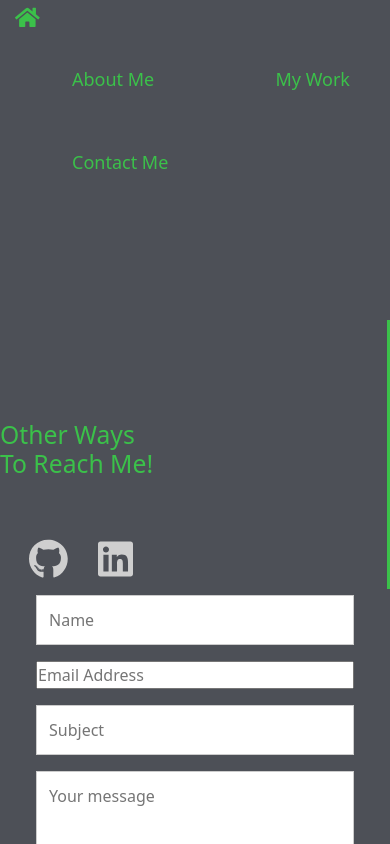
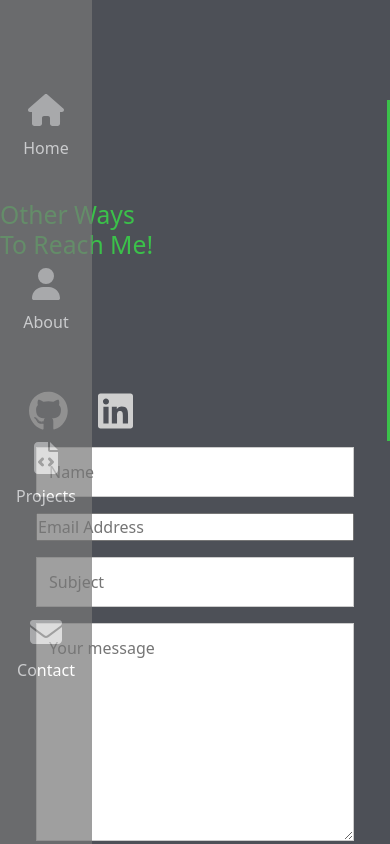
Before and after one commit to thenickgarza/react-portfolio, a React (Create React App) app: page /contactme in a window 390 px wide. Shown: the top 844 px of the page. Built offline with nearby package versions, Linux system fonts and the light colour scheme.

Commit message:
updated nav bar. Need to make Home page and Contact Me page responsive

```diff
--- /dev/null
+++ b/src/components/About/About.css
@@ -0,0 +1,47 @@
+@media screen and (max-width: 600px) {
+    .entireDiv {
+      display: flex;
+      flex-wrap: wrap;
+      padding-left: 45px
+    }
+
+    h1 {
+        margin-left: 25px;
+    }
+
+    .techIcons {
+        padding-left: 20px;
+    }
+  }
+
+  @media screen and (max-width: 900px) {
+    .entireDiv {
+      display: flex;
+      flex-wrap: wrap;
+      padding-left: 4rem;
+    }
+
+    h1 {
+        margin-left: 25px;
+    }
+
+    .techIcons {
+        padding-left: 20px;
+    }
+  }
+
+
+  @media screen and (max-width: 375px) {
+      .techIcons {
+          padding-left: 40px
+      }
+  }
+
+  @media screen and (max-width: 1419px) {
+    .techIcons {
+        padding-left: 40px
+    }
+    .entireDiv {
+        padding-left: 4rem;
+    }
+}
--- a/src/components/About/index.js
+++ b/src/components/About/index.js
@@ -9,18 +9,20 @@ import {
 } from "@fortawesome/free-brands-svg-icons";
 import profilePic from "../../assets/images/profilePic.png";
 import { motion } from 'framer-motion'
+import "./About.css";
 
 function About() {
   return (
+    <div className='entireDiv'>
     <motion.section
     initial={{opacity:0}}
     animate={{opacity: 1}}
     exit={{opacity: 0}}
     >
       <div
-        style={{ display: "flex", justifyContent: "center", marginTop: "50px" }}
+        style={{ display: "flex", flexWrap: 'wrap', justifyContent: "center", }}
       >
-        <h1 style={{ borderBottom: "solid", color: "#3BC14A" }}>
+        <h1 style={{ borderBottom: "solid", color: "#3BC14A", marginTop: '50px' }}>
           A Little About Me
         </h1>
       </div>
@@ -34,10 +36,11 @@ function About() {
         }}
       >
         <div style={{ textAlign: "center", fontSize: "20px" }}>
-          <div style={{display: "flex", justifyContent: "center"}}>
+          <div style={{display: "flex", flexWrap:'wrap', justifyContent: "center"}}>
           <h1
             style={{
               display: "flex",
+              flexWrap: 'wrap',
               justifyContent: "center",
               color: "#3BC14A",
               borderBottom: "solid"
@@ -79,6 +82,7 @@ function About() {
       <div
         style={{
           display: "flex",
+          flexWrap: 'wrap',
           justifyContent: "center",
           marginTop: "50px",
           color: "#3BC14A",
@@ -93,6 +97,7 @@ function About() {
           justifyContent: "space-evenly",
           marginTop: "50px",
         }}
+        className="techIcons"
       >
         <div
           className="icon icon-html"
@@ -126,6 +131,7 @@ function About() {
         </div>
       </div>
     </motion.section>
+    </div>
   );
 }
 
--- /dev/null
+++ b/src/components/MyWork/MyWork.css
@@ -0,0 +1,16 @@
+ .cardsBox {
+    padding-bottom: 10px;
+    display: inline-flex;
+    flex-wrap: wrap;
+    justify-content: space-evenly;
+    margin-left: 6rem;
+    row-gap: 20px;
+    column-gap: 20px;
+    margin-left: 7rem;
+    width: fit-content;
+ }
+ /* @media screen and (max-width: 1300px) {
+     .cardsBox {
+         margin-left: 30rem;
+     }
+ }  */
--- a/src/components/MyWork/index.js
+++ b/src/components/MyWork/index.js
@@ -8,6 +8,7 @@ import Homepage from "../../assets/images/Homepage.png";
 import WeatherApp from "../../assets/images/WeatherApp.png";
 import { motion } from "framer-motion";
 import "@fontsource/bodoni-moda";
+import './MyWork.css';
 
 function MyWork() {
   return (
@@ -18,17 +19,14 @@ function MyWork() {
     >
       <div style={{display: "flex", justifyContent: "center"}}>
       <h2
-        style={{borderBottom: "solid", color: "#3BC14A", marginBottom: "50px" }}
+        style={{borderBottom: "solid", color: "#3BC14A", marginBottom: "50px", marginTop: '2rem' }}
       >
         My Projects
       </h2>
       </div>
       <div
-        style={{
-          display: "flex",
-          flexWrap: "wrap",
-          justifyContent: "space-evenly",
-        }}
+
+        className="cardsBox"
       >
         <Card
           className="card"
@@ -59,7 +57,7 @@ function MyWork() {
 
         <Card
           className="card"
-          style={{ width: "18rem", backgroundColor: "rgb(207, 207, 207)" }}
+          style={{ width: "18rem", backgroundColor: "rgb(207, 207, 207)", marginTop: 'auto' }}
         >
           <Card.Img variant="top" src={Homepage} />
           <Card.Body>
--- /dev/null
+++ b/src/components/Nav/Nav.css
@@ -0,0 +1,79 @@
+ a {
+     margin-top: 4.5rem;
+ }
+
+.navbar2 {
+    margin: 0;
+    padding: 0;
+    height: 100%;
+    text-align: center;
+    background-color: #4D5057;
+    opacity: 0.7;
+    position: fixed;
+    z-index: 10;
+}
+
+.navbar ul {
+    height: 100vh;
+    width: 5rem;
+    display: flex;
+    flex-direction: column;
+    justify-content: center;
+}
+
+.navbar ul li {
+    height: 5rem;
+    text-decoration: none;
+    color: white;
+}
+
+.navbar i {
+    color: #ee5b18;
+}
+
+.navbar span {
+    height: 100%;
+}
+
+.navbar .nav_text {
+    display: none;
+}
+
+.navbar .span_link:hover i {
+    display: none;
+}
+.navbar .span_link:hover .nav_text {
+    display: block;
+    color: bisque;
+    font-weight: 900;
+    text-decoration: none;
+    margin-top: 15%;
+}
+
+.navbar a {
+    color: #ee5b18;
+}
+
+.navbar a:hover {
+    color: bisque;
+    opacity: 1;
+    text-decoration: none;
+
+}
+
+@media (max-width: 414px) {
+
+    .navbar ul {
+        width: 3rem;
+    }
+
+    .navbar .span_link:hover .nav_text {
+        display: none;
+    }
+
+    .navbar .span_link:hover i {
+        display: block;
+        color: bisque;
+    }
+
+}
--- a/src/components/Nav/index.js
+++ b/src/components/Nav/index.js
@@ -1,6 +1,6 @@
-import React from "react";
-import { FaHome } from "react-icons/fa";
-import { Link } from "react-router-dom";
+// import React from "react";
+// import { FaHome } from "react-icons/fa";
+// import { Link } from "react-router-dom";
 // import { useEffect, useState } from "react";
 
 // const textArray1 = ["Hi!", "Welcome!", "Hola!"];
@@ -40,43 +40,124 @@ import { Link } from "react-router-dom";
   //   setInterval(timer, 7000);
   // })
 
-const Nav = () => {
-  return (
-    <header className="flex-row">
-      <h2>
-        <a
-          className="home-name"
-          href="/"
-          style={{ color: "#3bc14a", marginLeft: "15px" }}
-        ><Link to="/react-portfolio" style={{ color: "#3bc14a" }}><FaHome /></Link>
-        </a>
-      </h2>
-      <nav>
-        <ul className="flex-row">
-          <li className="mx-2">
-            <a className="nav-text" href="/about" style={{ color: "#3bc14a" }}><Link to="/about" style={{ color: "#3bc14a" }}>
-            About Me</Link>
-            </a>
-          </li>
-          <li className="mx-2">
-            <a className="nav-text" href="/mywork" style={{ color: "#3bc14a" }}><Link to="/mywork" style={{ color: "#3bc14a" }}>My Work</Link>
-            </a>
-          </li>
-          <li className="mx-2">
-            <a
-              className="nav-text"
-              href="/contactme"
-              style={{ color: "#3bc14a" }}
-            ><Link to="/contactme" style={{ color: "#3bc14a" }}>Contact Me</Link>
-            </a>
-          </li>
-        </ul>
-      </nav>
+// const Nav = () => {
+//   return (
+//     <header className="flex-row">
+//       <h2>
+//         <a
+//           className="home-name"
+//           href="/"
+//           style={{ color: "#3bc14a", marginLeft: "15px" }}
+//         ><Link to="/react-portfolio" style={{ color: "#3bc14a" }}><FaHome /></Link>
+//         </a>
+//       </h2>
+//       <nav>
+//         <ul className="flex-row">
+//           <li className="mx-2">
+//             <a className="nav-text" href="/about" style={{ color: "#3bc14a" }}><Link to="/about" style={{ color: "#3bc14a" }}>
+//             About Me</Link>
+//             </a>
+//           </li>
+//           <li className="mx-2">
+//             <a className="nav-text" href="/mywork" style={{ color: "#3bc14a" }}><Link to="/mywork" style={{ color: "#3bc14a" }}>My Work</Link>
+//             </a>
+//           </li>
+//           <li className="mx-2">
+//             <a
+//               className="nav-text"
+//               href="/contactme"
+//               style={{ color: "#3bc14a" }}
+//             ><Link to="/contactme" style={{ color: "#3bc14a" }}>Contact Me</Link>
+//             </a>
+//           </li>
+//         </ul>
+//       </nav>
 
 
 
-    </header>
+//     </header>
 
+//   );
+// };
+
+// export default Nav;
+
+
+import React from "react";
+import "./Nav.css";
+import { Link } from "react-router-dom";
+import { FontAwesomeIcon } from "@fortawesome/react-fontawesome";
+import {
+  faHouse,
+  faUser,
+  faFileCode,
+  faEnvelope,
+} from "@fortawesome/free-solid-svg-icons";
+import { faLinkedin, faGithub } from "@fortawesome/free-brands-svg-icons";
+
+const home = <FontAwesomeIcon icon={faHouse} size="2x" />;
+const about = <FontAwesomeIcon icon={faUser} size="2x" />;
+const projects = <FontAwesomeIcon icon={faFileCode} size="2x" />;
+const contact = <FontAwesomeIcon icon={faEnvelope} size="2x" />;
+const github = <FontAwesomeIcon icon={faGithub} size="2x" />;
+const linkedin = <FontAwesomeIcon icon={faLinkedin} size="2x" />;
+
+const Nav = () => {
+  return (
+    <div className="navbar2" style={{position: 'none'}}>
+      <ul className="navbar-nav" style={{height: "inherit"}}>
+        <li className="nav-item">
+          <Link to="/react-portfolio">
+            <span className="span_link">
+              <i className="home nav-link" data-hover="home" style={{color: '#CFCFCF'}}>
+                {home}
+              </i>
+              <span className="nav_text">Home</span>
+            </span>
+          </Link>
+        </li>
+        <li className="nav-item">
+          <Link to="/About">
+            <span className="span_link">
+              {" "}
+              <i className="about nav-link" style={{color: '#CFCFCF'}}>{about}</i>{" "}
+              <span className="nav_text">About</span>
+            </span>
+          </Link>
+        </li>
+        <li className="nav-item">
+          <Link to="/mywork">
+            <span className="span_link">
+              {" "}
+              <i className="projects nav-link" style={{color: '#CFCFCF'}}>{projects}</i>{" "}
+              <span className="nav_text">Projects</span>
+            </span>
+          </Link>
+        </li>
+        <li className="nav-item">
+          <Link to="/Contactme">
+            <span className="span_link">
+              {" "}
+              <i className="contact nav-link" style={{color: '#CFCFCF'}}>{contact}</i>{" "}
+              <span className="nav_text">Contact</span>
+            </span>
+          </Link>
+        </li>
+        {/* <li className="nav-item-2">
+          <a href="https://github.com/cmd0160" className="github nav-link">
+            {github}
+          </a>
+        </li>
+        <li className="nav-item-3">
+          <a
+            href="https://www.linkedin.com/in/cory-davis-803b57224/"
+            className="linkedin nav-link"
+          >
+            {linkedin}
+          </a>
+        </li> */}
+      </ul>
+    </div>
   );
 };
 
--- a/src/index.css
+++ b/src/index.css
@@ -19,15 +19,15 @@ footer {
    left: 0;
    bottom: 0;
    width: 7%;
-   height: 100%;
+   height: 100%vh;
    background-color: #4D5057;
    color: white;
    text-align: center;
 }
 
 html {
-  width: 100%;
-  height: 100%;
+  width: 100%vj;
+  height: 100%vh;
   background-color: #4D5057;
 }
 .flex-row {
@@ -79,7 +79,9 @@ html {
 
 .container-fluid {
   background-color: #4D5057;
+
 }
+
 
 .nav-text {
   font-size: large;
@@ -145,8 +147,9 @@ input[type=submit]:hover {
 }
 
 /* Style the counter cards */
+
 .card {
-  box-shadow: 0 4px 8px 0 rgba(0, 0, 0, 0.2); /* this adds the "card" effect */
+  box-shadow: 0 4px 8px 0 rgba(0, 0, 0, 0.2);
   padding: 16px;
   text-align: center;
   background-color: #4e6e5d;
```
